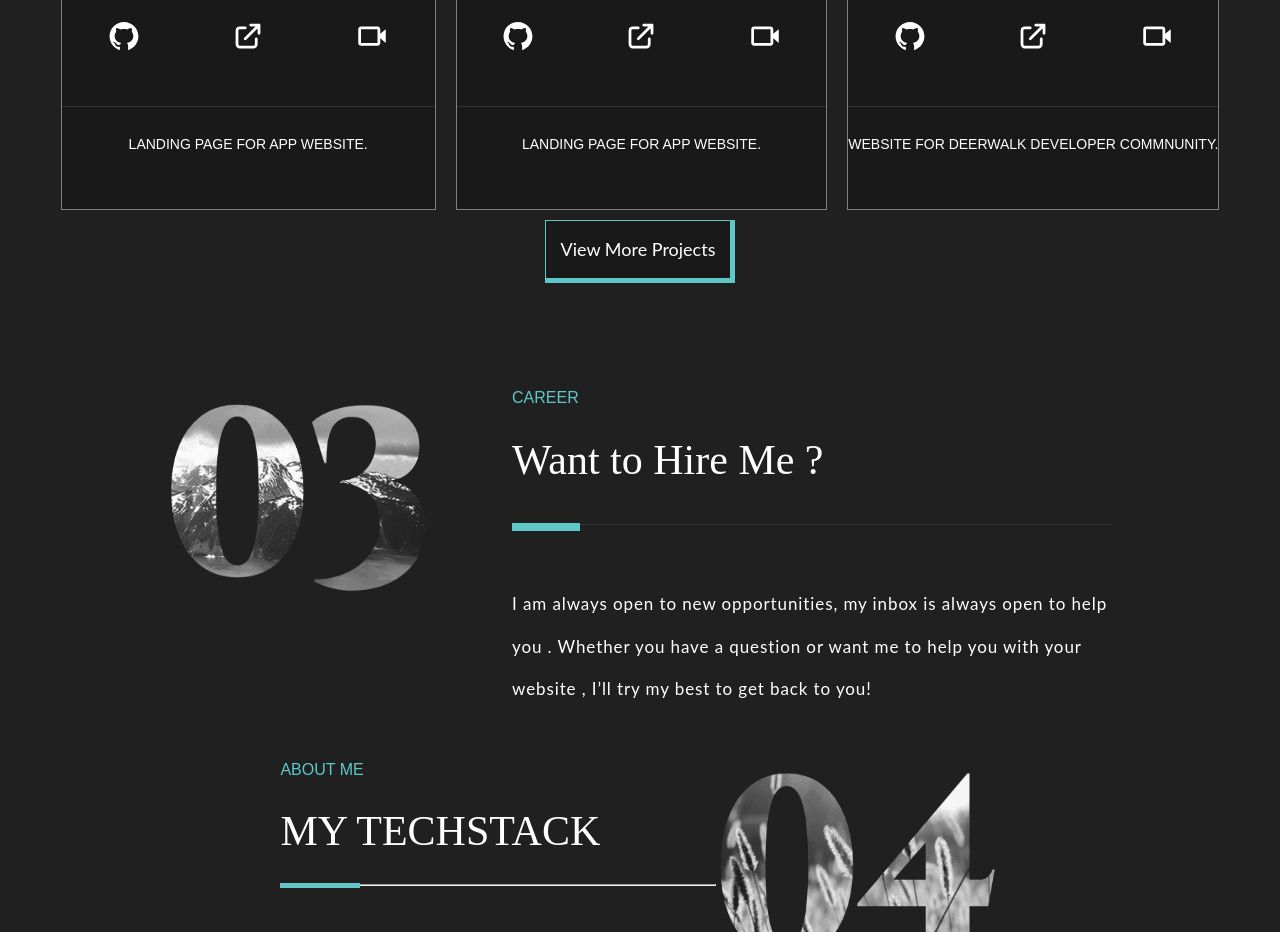
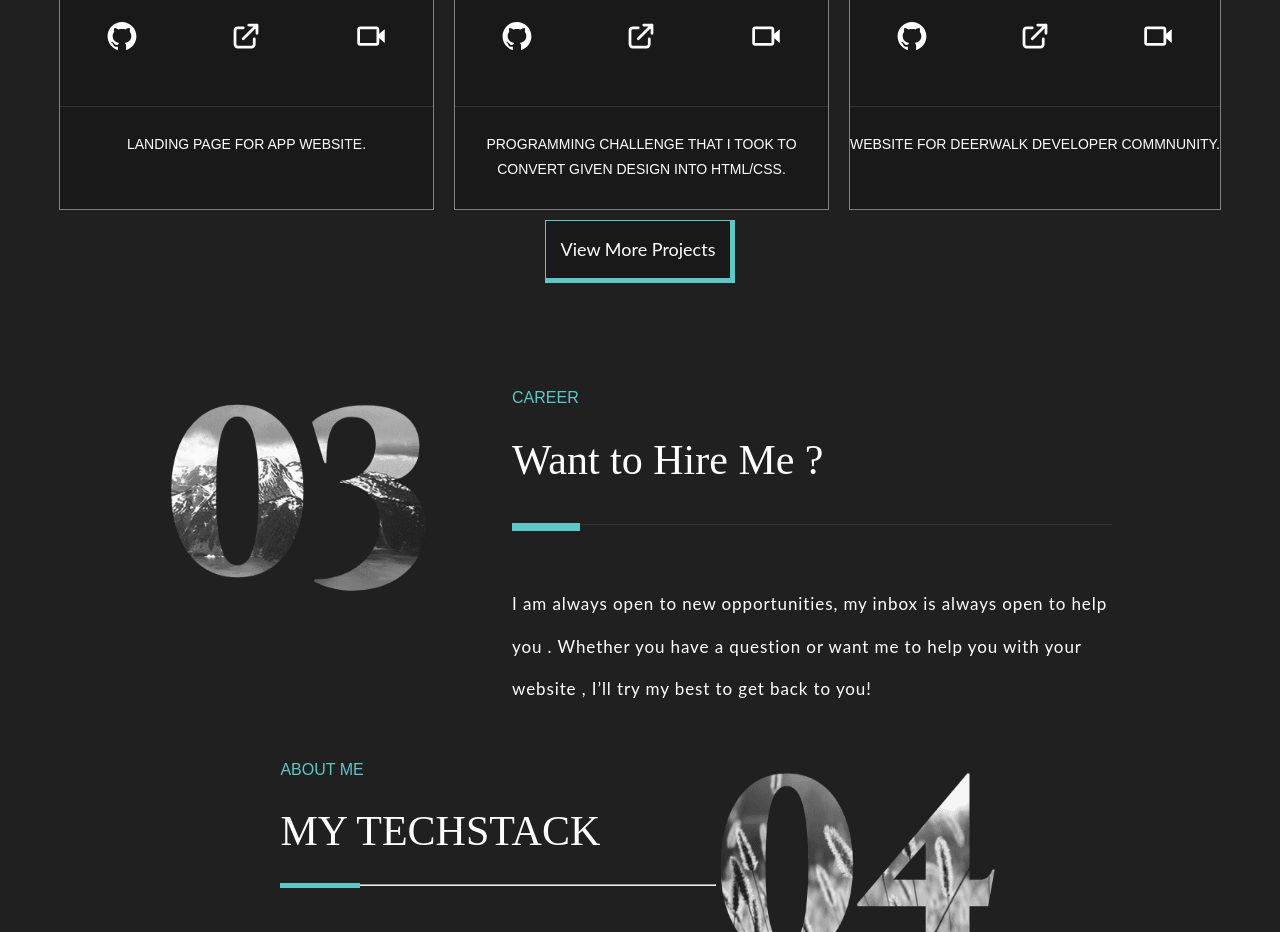
Before and after one commit to domster4444/BLACK-PORTFOLIO, a React (Create React App) app: page / in a window 1280 px wide. Shown: the part 2820-3752 px from the top of the page. Built offline with nearby package versions, Linux system fonts and the light colour scheme.

Commit message:
Chore(typo): fix urls for projects

```diff
--- a/src/pages/Home/index.tsx
+++ b/src/pages/Home/index.tsx
@@ -387,10 +387,10 @@ const Home: FC = (): ReactElement => {
             />
             <ProjectCard
               videoUrl="https://youtube.com"
-              codeURL="https://github.com/domster4444/design-app-landing-page"
+              codeURL="https://github.com/domster4444/blogr-landing-page"
               tag="latest"
               title="landing page"
-              comment="Landing page for app website."
+              comment="Programming Challenge that I took to convert given design into html/css."
               websiteUrl="https://kshitizblogr.netlify.app/"
               projectImg={projectFive}
             />
```
Also changed, not shown: src/components/Toolbar/index.tsx (+0 -34 lines).
